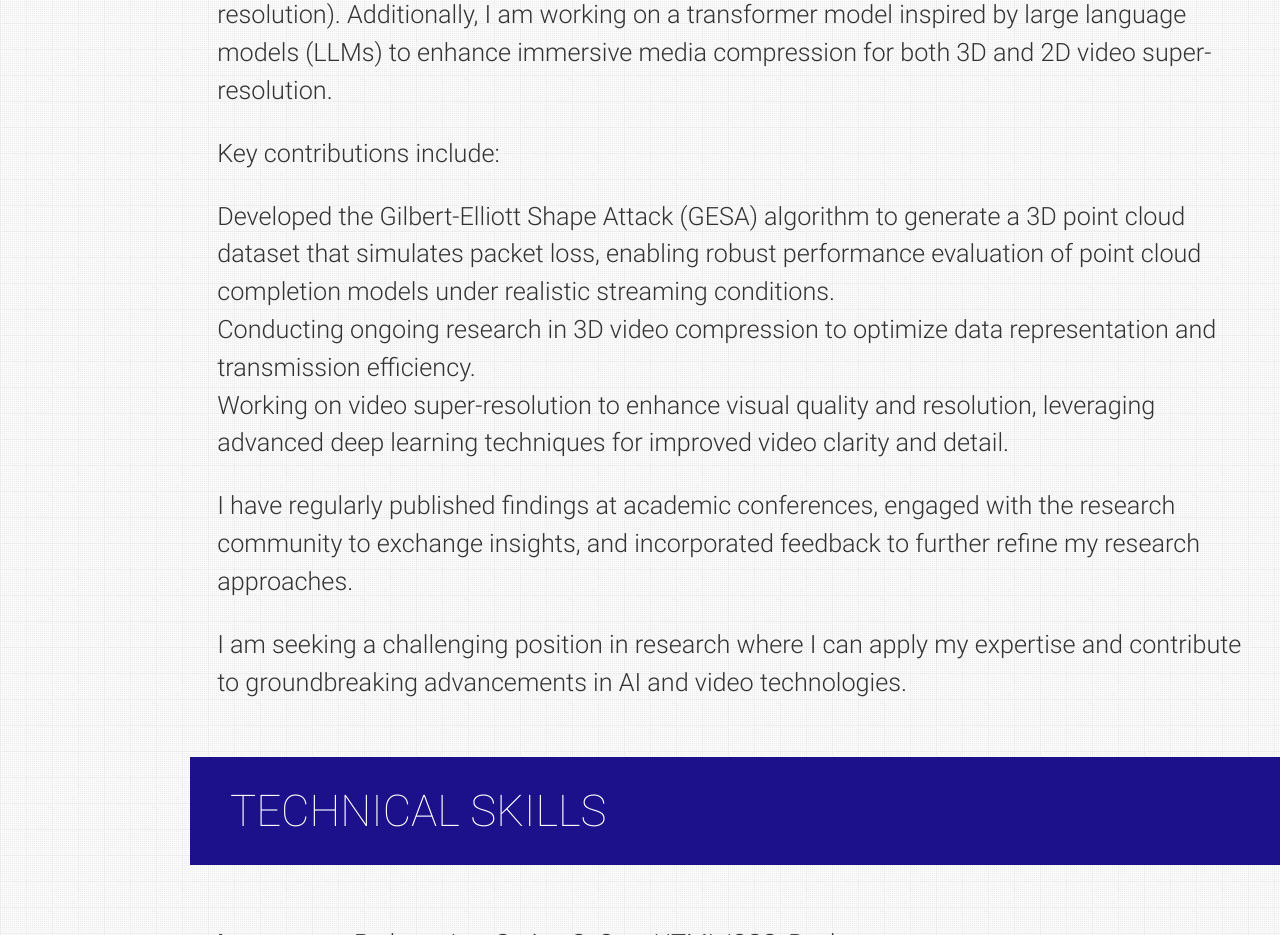
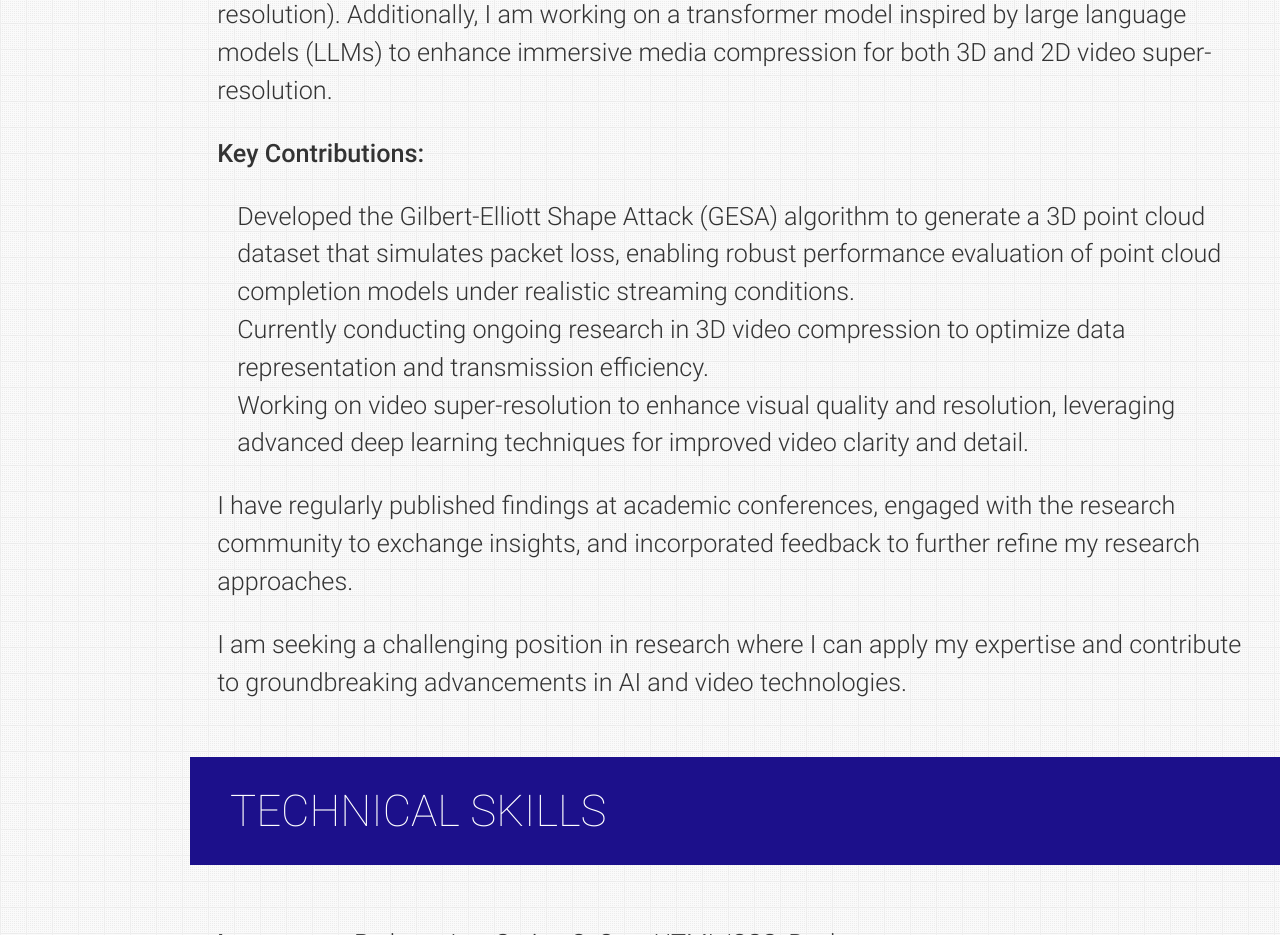
Before and after one commit to husnejahan/husnejahan.github.io, a plain HTML site: page index.html in a window 1280 px wide. Shown: the part 1199-2134 px from the top of the page. Drawn offline with nearby package versions, Linux system fonts and the light colour scheme.

Commit message:
Update index.html

```diff
--- a/index.html
+++ b/index.html
@@ -278,12 +278,13 @@
       I have been working as a Research Assistant for the past two years, focused on AI innovation in 3D vision, point cloud compression, and video processing. I have a strong background in neural network research, specializing in 2D and 3D video super-resolution as well as point cloud data completion and compression. I am particularly strong in advancements in video understanding and generation technologies. One of my ongoing research projects involves developing a novel transformer-based approach for point cloud video completion (super-resolution). Additionally, I am working on a transformer model inspired by large language models (LLMs) to enhance immersive media compression for both 3D and 2D video super-resolution.
     </p>
 
-    <p>Key contributions include:</p>
-    <ul>
-    <li>Developed the Gilbert-Elliott Shape Attack (GESA) algorithm to generate a 3D point cloud dataset that simulates packet loss, enabling robust performance evaluation of point cloud completion models under realistic streaming conditions.</li>
-    <li>Conducting ongoing research in 3D video compression to optimize data representation and transmission efficiency.</li>
-    <li>Working on video super-resolution to enhance visual quality and resolution, leveraging advanced deep learning techniques for improved video clarity and detail.</li>
+    <p><strong>Key Contributions:</strong></p>
+    <ul style="list-style-type: disc; margin-left: 20px;">
+      <li>Developed the Gilbert-Elliott Shape Attack (GESA) algorithm to generate a 3D point cloud dataset that simulates packet loss, enabling robust performance evaluation of point cloud completion models under realistic streaming conditions.</li>
+      <li>Currently conducting ongoing research in 3D video compression to optimize data representation and transmission efficiency.</li>
+      <li>Working on video super-resolution to enhance visual quality and resolution, leveraging advanced deep learning techniques for improved video clarity and detail.</li>
     </ul>
+    <p>
 
     <p>
       I have regularly published findings at academic conferences, engaged with the research community to exchange insights, and incorporated feedback to further refine my research approaches.
```
